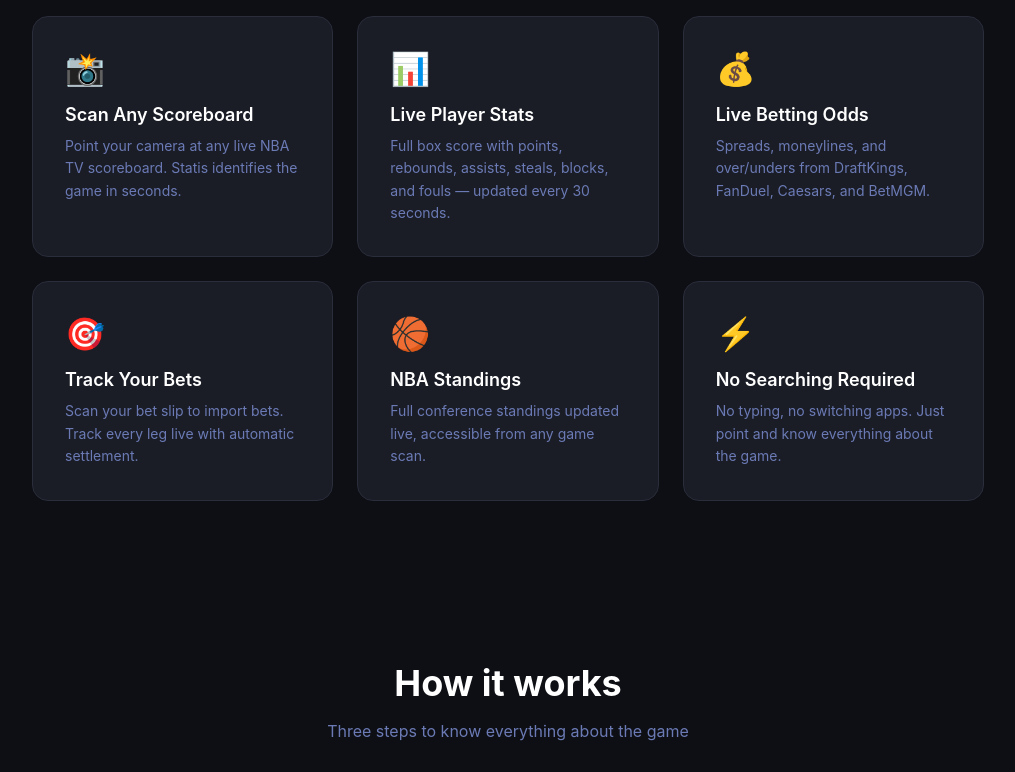
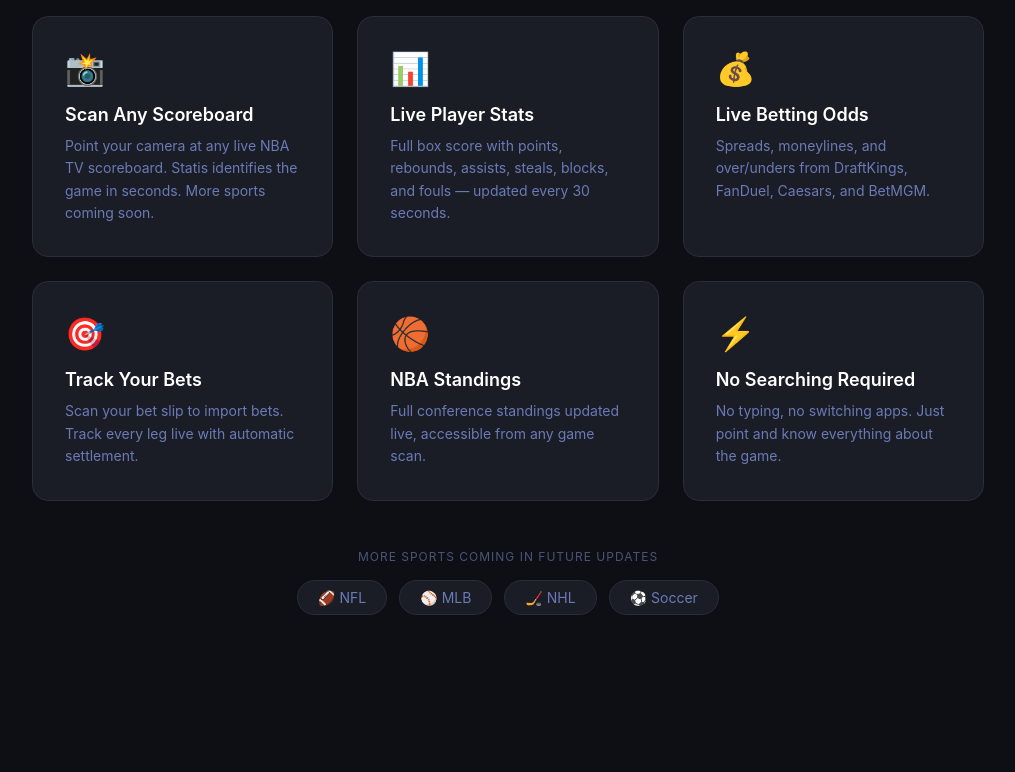
Before and after one commit to spenceremerson1-hue/statis-privacy, a plain HTML site: page index.html in a window 1280 px wide. Shown: the part 740-1512 px from the top of the page, without its empty margins (132-1147 px from the left). Drawn offline with Linux system fonts and the light colour scheme.

Commit message:
Update index.html

```diff
--- a/index.html
+++ b/index.html
@@ -28,6 +28,11 @@
     .feature-icon { font-size: 32px; margin-bottom: 16px; }
     .feature h3 { font-size: 18px; font-weight: 600; margin-bottom: 10px; }
     .feature p { color: #6B7AB5; font-size: 14px; line-height: 1.6; }
+
+    .sports-coming { text-align: center; margin-top: 48px; }
+    .sports-coming p { color: #4A5478; font-size: 12px; letter-spacing: 1px; text-transform: uppercase; margin-bottom: 16px; }
+    .sports-pills { display: flex; justify-content: center; gap: 12px; flex-wrap: wrap; }
+    .sport-pill { background: #1A1D26; border: 1px solid #2A2D3A; color: #6B7AB5; padding: 8px 20px; border-radius: 20px; font-size: 14px; }
 
     .how { text-align: center; padding: 80px 24px; }
     .how h2 { font-size: 36px; font-weight: 700; margin-bottom: 16px; }
@@ -69,7 +74,7 @@
       <div class="feature">
         <div class="feature-icon">📸</div>
         <h3>Scan Any Scoreboard</h3>
-        <p>Point your camera at any live NBA TV scoreboard. Statis identifies the game in seconds.</p>
+        <p>Point your camera at any live NBA TV scoreboard. Statis identifies the game in seconds. More sports coming soon.</p>
       </div>
       <div class="feature">
         <div class="feature-icon">📊</div>
@@ -95,6 +100,16 @@
         <div class="feature-icon">⚡</div>
         <h3>No Searching Required</h3>
         <p>No typing, no switching apps. Just point and know everything about the game.</p>
+      </div>
+    </div>
+
+    <div class="sports-coming">
+      <p>More sports coming in future updates</p>
+      <div class="sports-pills">
+        <span class="sport-pill">🏈 NFL</span>
+        <span class="sport-pill">⚾ MLB</span>
+        <span class="sport-pill">🏒 NHL</span>
+        <span class="sport-pill">⚽ Soccer</span>
       </div>
     </div>
   </section>
```
